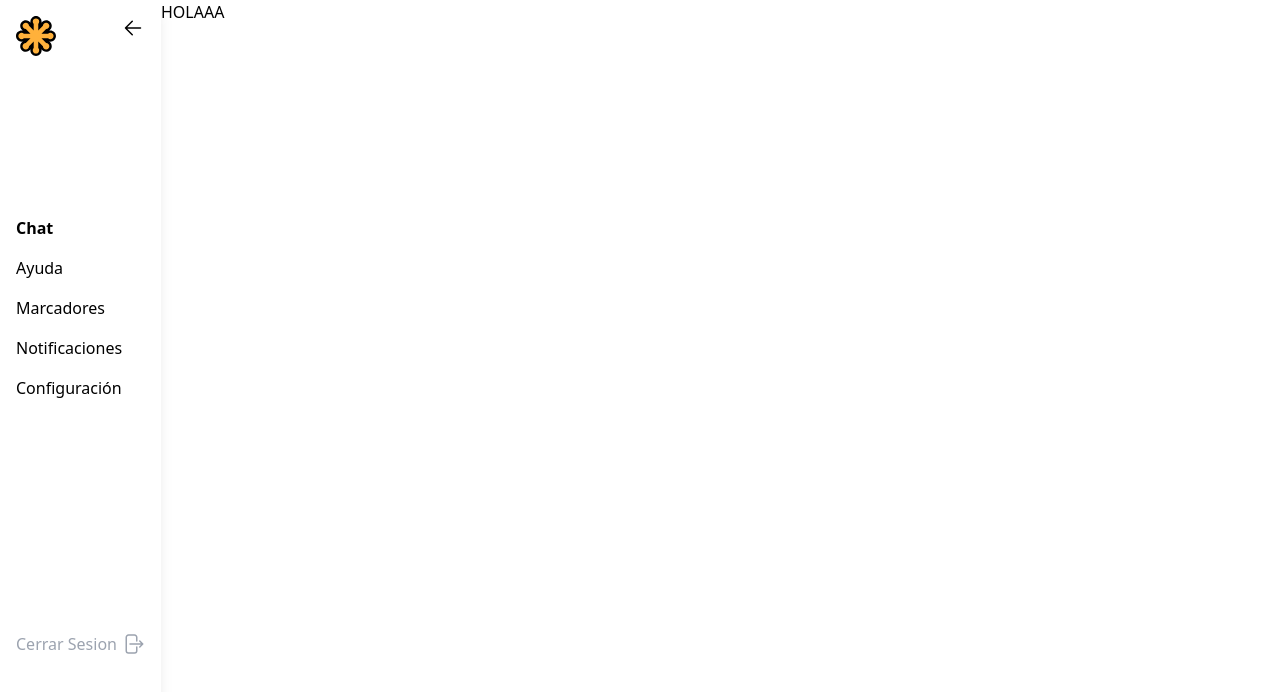
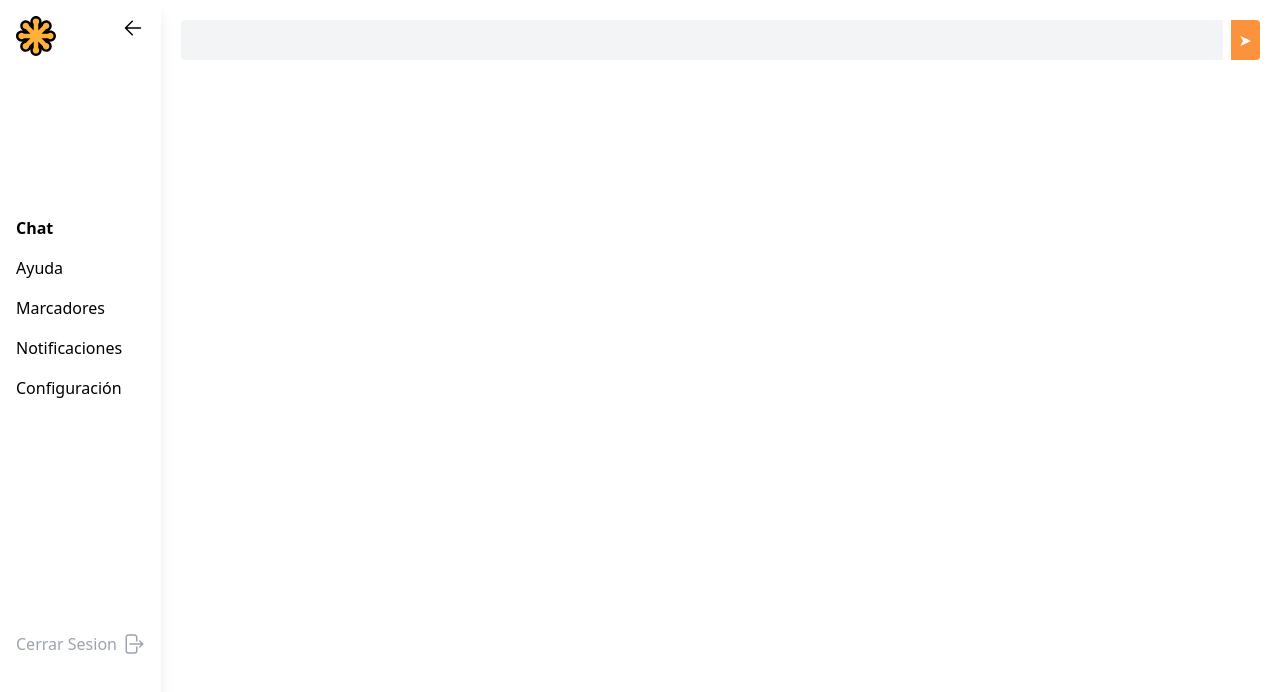
Before and after one commit to NeuronaBens/AI-Chatbot, a Next.js app: page /user in a window 1280 px wide. Shown: the top 692 px of the page. Built offline with nearby package versions, Linux system fonts and the light colour scheme.

Commit message:
feat: text input for chat
added that text input for the chatbot interface.

```diff
--- a/app/1-test/page.js
+++ b/app/1-test/page.js
@@ -2,6 +2,8 @@ import Navbar from "@/components/general/navbar";
 import NavbarContentAdmin from "@/components/admin/navbar-content";
 import NavbarContentAuthentication from "@/components/authentication/navbar-content";
 import NavbarContent from "@/components/general/navbar-content";
+
+import SidebarUser from "@/components/user/sidebar";
 
 export default function Home() {
   return (
@@ -15,6 +17,7 @@ export default function Home() {
       <Navbar>
         <NavbarContentAuthentication></NavbarContentAuthentication>
       </Navbar>
+      <SidebarUser></SidebarUser>
     </div>
   );
 }
--- a/app/user/page.js
+++ b/app/user/page.js
@@ -1,3 +1,9 @@
+import TextInput from "@/components/user/chat/text-input";
+
 export default function Home() {
-  return <p>HOLAAA</p>;
+  return (
+    <div className="grow">
+      <TextInput></TextInput>
+    </div>
+  );
 }
--- /dev/null
+++ b/components/user/chat/text-input.js
@@ -0,0 +1,31 @@
+"use client";
+
+import React, { useState } from "react";
+
+const TextInput = ({ onSend }) => {
+  const [text, setText] = useState("");
+
+  const handleSend = () => {
+    onSend(text);
+    setText("");
+  };
+
+  return (
+    <div className="p-5 flex items-center w-3/4 w-full">
+      <input
+        type="text"
+        value={text}
+        onChange={(e) => setText(e.target.value)}
+        className="w-full mr-2 p-2 rounded-l bg-gray-100"
+      />
+      <button
+        onClick={handleSend}
+        className="bg-orange-400 text-white rounded-r p-2"
+      >
+        {"➤"}
+      </button>
+    </div>
+  );
+};
+
+export default TextInput;
```
Also changed, not shown: components/user/chat/text-bubble.js (added).
